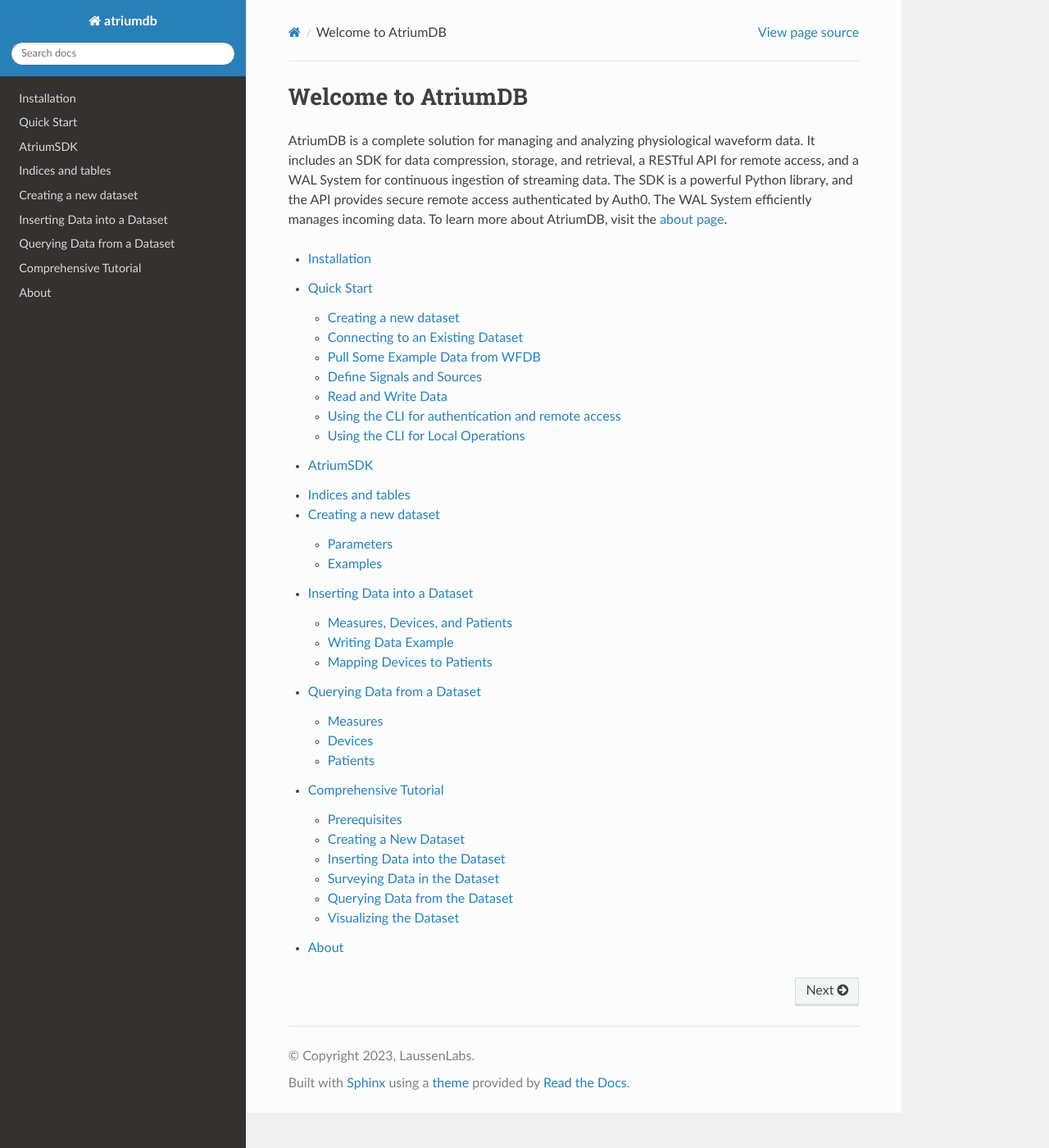
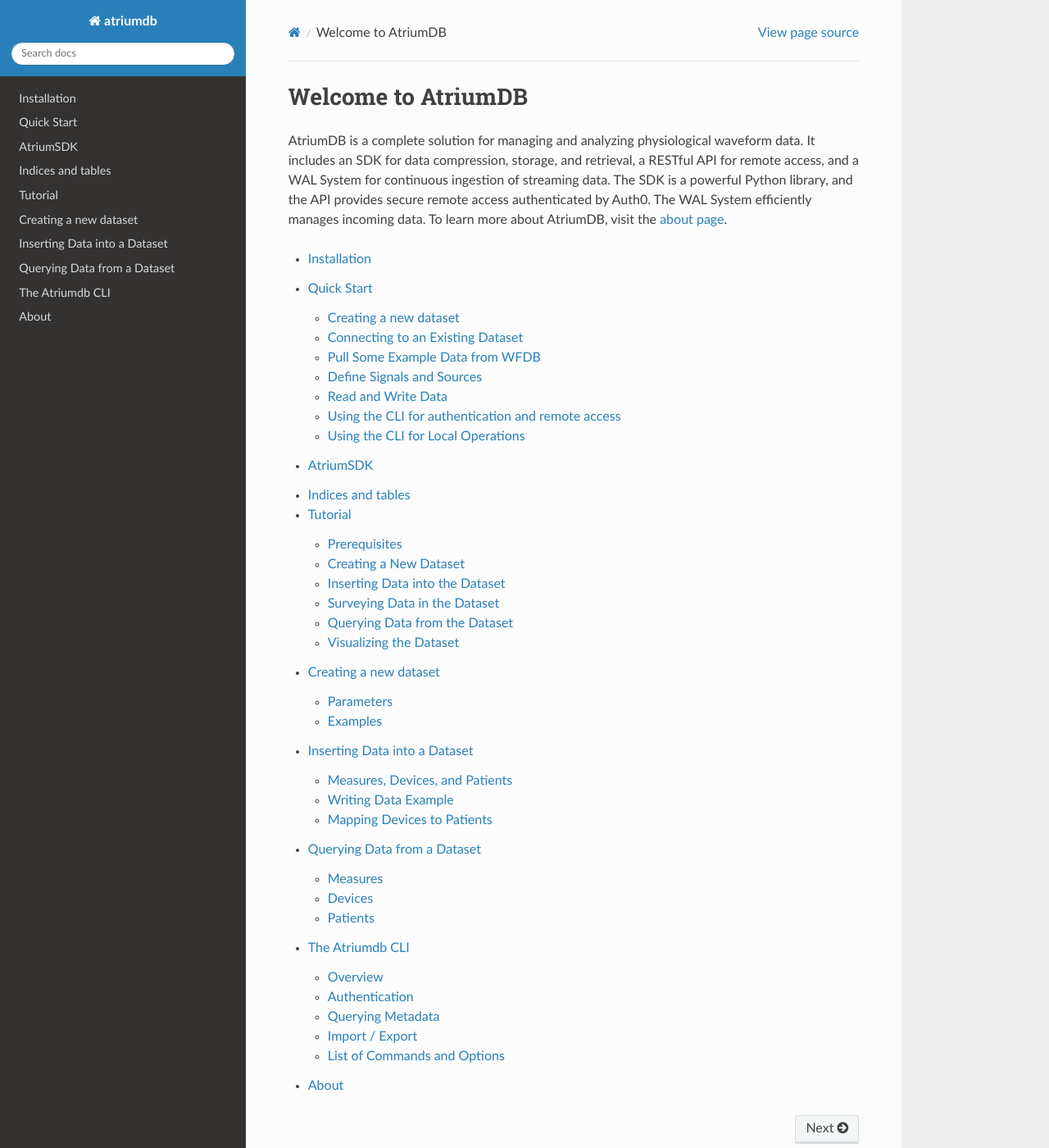
Before and after one commit to LaussenLabs/atriumdb, a Sphinx documentation site: the page built from sdk/docs/source/index.rst, in a window 1280 px wide and 1400 px high. Shown: the whole window at 82% size. Built offline with Sphinx 7.4.7 and the Read the Docs theme 2.0.0, drawn with Linux system fonts in a browser that asks for light colours; some of the changed lines change nothing that is shown.

Commit message:
Start CLI doc.

```diff
--- /dev/null
+++ b/sdk/docs/source/cli.rst
@@ -0,0 +1,159 @@
+##################
+The Atriumdb CLI
+##################
+
+****************
+Overview
+****************
+
+The Atriumdb CLI is a powerful command-line interface tool designed to interact with Atriumdb datasets. It provides users with the ability to authenticate remote mode access, display quick information about the contents of Atriumdb datasets, and import/export data to and from Atriumdb in various popular formats such as CSV, Parquet, Numpy, and WFDB.
+
+The CLI is easy to install and use, with comprehensive help documentation available through the `atriumdb --help` command.
+
+Features
+==============
+
+- Authenticate remote mode access for secure data handling
+- Display quick information about Atriumdb datasets, including measures, devices, and patients
+- Import and export data to and from Atriumdb in various formats (CSV, Parquet, Numpy, WFDB)
+- Filter and search data using various parameters (e.g., tags, names, units, frequency, identifiers)
+- Support for cohort files to automatically configure export parameters
+- Customizable export options, including packaging type and output location
+
+Installation
+==============
+
+To install the Atriumdb CLI, simply run the following command:
+
+.. code-block::
+
+    pip install atriumdb[cli]
+
+Once installed, you can access the CLI by running the `atriumdb` command. For help on usage, run:
+
+.. code-block::
+
+    atriumdb --help
+
+**************************
+Authentication
+**************************
+
+To use the CLI for authentication and remote access, you will need to install the `atriumdb` package with the `cli` and `remote` optional dependency.
+
+.. code-block:: bash
+
+    pip install atriumdb[cli,remote]
+
+You can then use the `atriumdb` CLI to set the endpoint URL and log in to the remote API.
+
+.. code-block:: bash
+
+    atriumdb --endpoint-url http://example.com/api/v1 login
+
+If the endpoint URL is already set in the .env file or as an environment variable, you can simply log in like this:
+
+Create a file named `.env` in the same directory as your script and add the following content:
+
+.. code-block:: ini
+
+    ATRIUMDB_ENDPOINT_URL=http://example.com/api/v1
+
+Now, you can log in using the CLI:
+
+.. code-block:: bash
+
+    atriumdb login
+
+After logging in, the `atriumdb` CLI will store the API token in the `.env` file. You can update your `.env` file to include the API token as well:
+
+.. code-block:: ini
+
+    ATRIUMDB_ENDPOINT_URL=http://example.com/api/v1
+    ATRIUMDB_API_TOKEN=4e78a93749ead7893
+
+Now, you can access the remote dataset using the AtriumSDK object, as shown in the "Connecting to an Existing Dataset" section.
+
+**************************
+Querying Metadata
+**************************
+
+The `atriumdb` CLI allows you to query metadata about measures, devices, and patients. This can be helpful when you want to quickly explore and understand the contents of your dataset.
+
+To query metadata, use the following commands:
+
+1. List measures: ``atriumdb measure ls``
+
+.. code-block:: bash
+
+    atriumdb measure ls
+
+.. code-block:: none
+
+    Measure ID  Tag           Name                       Frequency (nHz)  Code  Unit    Unit Label  Unit Code  Source ID
+    -----------  ------------  ------------------------  ---------------  ----  ------  ----------  ---------  ----------
+    1            ECG_I         Lead I ECG                500000000000     PQRST  mV      µV          µV         1
+    2            ECG_II        Lead II ECG               250000000000     QRS    mV      µV          µV         1
+    3            ABP           Arterial Blood Pressure   500000000000     T      mmHG    µV          µV         1
+
+2. List devices: ``atriumdb device ls``
+
+.. code-block:: bash
+
+    atriumdb device ls
+
+.. code-block:: none
+
+    Device ID  Tag       Name          Manufacturer  Model            Type     Bed ID  Source ID
+    ---------  ------    -----------   ------------  --------------   ------   ------  ----------
+    1          monitor   HeartMonitor  Philips       IntelliVue MP70  monitor  101     1
+    2          monitor   HeartMonitor  Philips       IntelliVue MP50  monitor  102     1
+    3          monitor   HeartMonitor  GE Healthcare Dash 4000        monitor  103     1
+
+3. List patients: ``atriumdb patient ls``
+
+.. code-block:: bash
+
+    atriumdb patient ls
+
+.. code-block:: none
+
+    id  mrn       gender  dob                 first_name  middle_name  last_name  first_seen      last_updated    source_id
+    --  -------   ------  -----------------  ----------  -----------   ---------  -------------   -------------   ----------
+    1   12345678  M       326054449000000000  John        Doe           Smith      1588358449000   1589358449000   2
+
+You can also filter the results by using various options, such as `--tag-match`, `--name-match`, `--unit`, `--freq`, `--freq-units`, `--source-id`, `--manufacturer-match`, `--model-match`, `--bed-id`, `--gender`, `--age-years-min`, `--age-years-max`, `--first-seen`, and `--last-updated`.
+
+For example, to filter measures by a specific tag or frequency, use the `--tag-match` or `--freq` options:
+
+.. code-block:: bash
+
+    atriumdb measure ls --tag-match "ECG" --freq 250
+
+.. code-block:: none
+
+    Measure ID  Tag           Name                Frequency (nHz)  Code  Unit    Unit Label  Unit Code  Source ID
+    -----------  ------------  ------------------  ---------------  ----  ------  ----------  ---------  ----------
+    1            ECG_I         Lead I ECG          500000000000     PQRST  mV      µV          µV         1
+    2            ECG_II        Lead II ECG         250000000000     QRS    mV      µV          µV         1
+
+To filter devices by a specific tag or manufacturer, use the `--tag-match` or `--manufacturer-match` options:
+
+.. code-block:: bash
+
+    atriumdb device ls --tag-match "monitor" --manufacturer-match "Philips"
+
+.. code-block:: none
+
+    Device ID  Tag       Name          Manufacturer  Model            Type     Bed ID  Source ID
+    ---------  ------    -----------   ------------  --------------   ------   ------  ----------
+    1          monitor   HeartMonitor  Philips       IntelliVue MP70  monitor  101     1
+    2          monitor   HeartMonitor  Philips       IntelliVue MP50  monitor  102     1
+
+**************************
+Import / Export
+**************************
+
+*********************************
+List of Commands and Options
+*********************************
--- a/sdk/docs/source/index.rst
+++ b/sdk/docs/source/index.rst
@@ -14,8 +14,9 @@
    installation
    quickstart
    contents
+   tutorial
    dataset_creation
    insert_data
    query_data
-   tutorial
+   cli
    about
--- a/sdk/docs/source/tutorial.rst
+++ b/sdk/docs/source/tutorial.rst
@@ -1,4 +1,4 @@
-Comprehensive Tutorial
+Tutorial
 ################################################################################
 
 In this tutorial, we will walk you through the process of creating a dataset, inserting new data, and querying that
```
